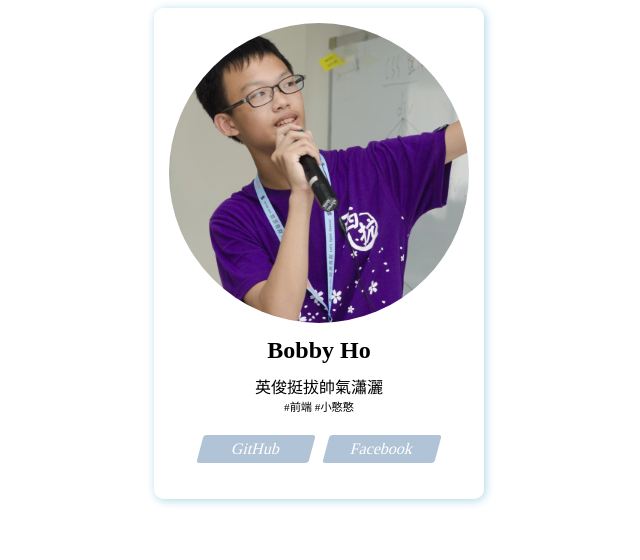
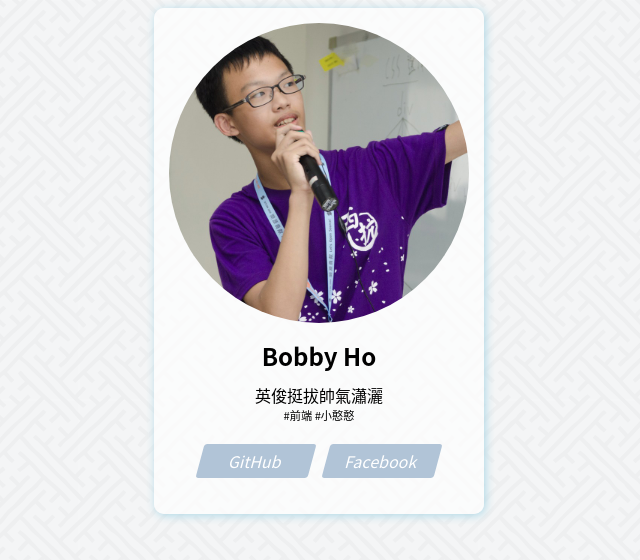
Before and after one commit to isalwaysone/bobby, a plain HTML site: page index.html in a window 1280 px wide. Shown: the whole page, without its empty margins (321-961 px from the left). Drawn offline with Linux system fonts and the light colour scheme.

Commit message:
just make it more crispy

```diff
--- a/css/main.css
+++ b/css/main.css
@@ -59,3 +59,9 @@ div.card {
   max-width: 300px;
   margin: 0 auto;
 }
+
+/* Just make it more crispy */
+body {
+  background-image: url(../images/sayagata-400px.png);
+  font-family: 'Source Han Sans', 'Noto Sans CJK TC', 'Microsoft JhengHei', sans-serif;
+}
```
Also changed, not shown: images/sayagata-400px.png (added).
